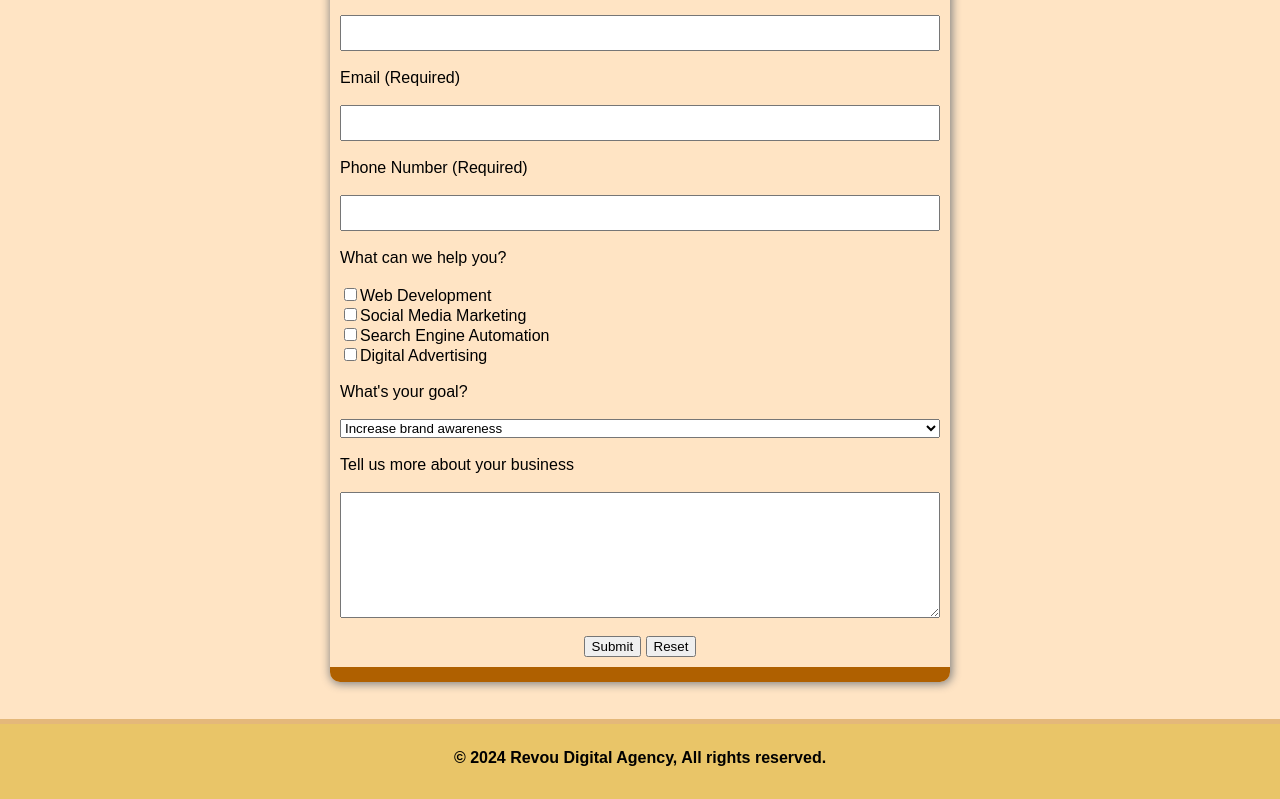
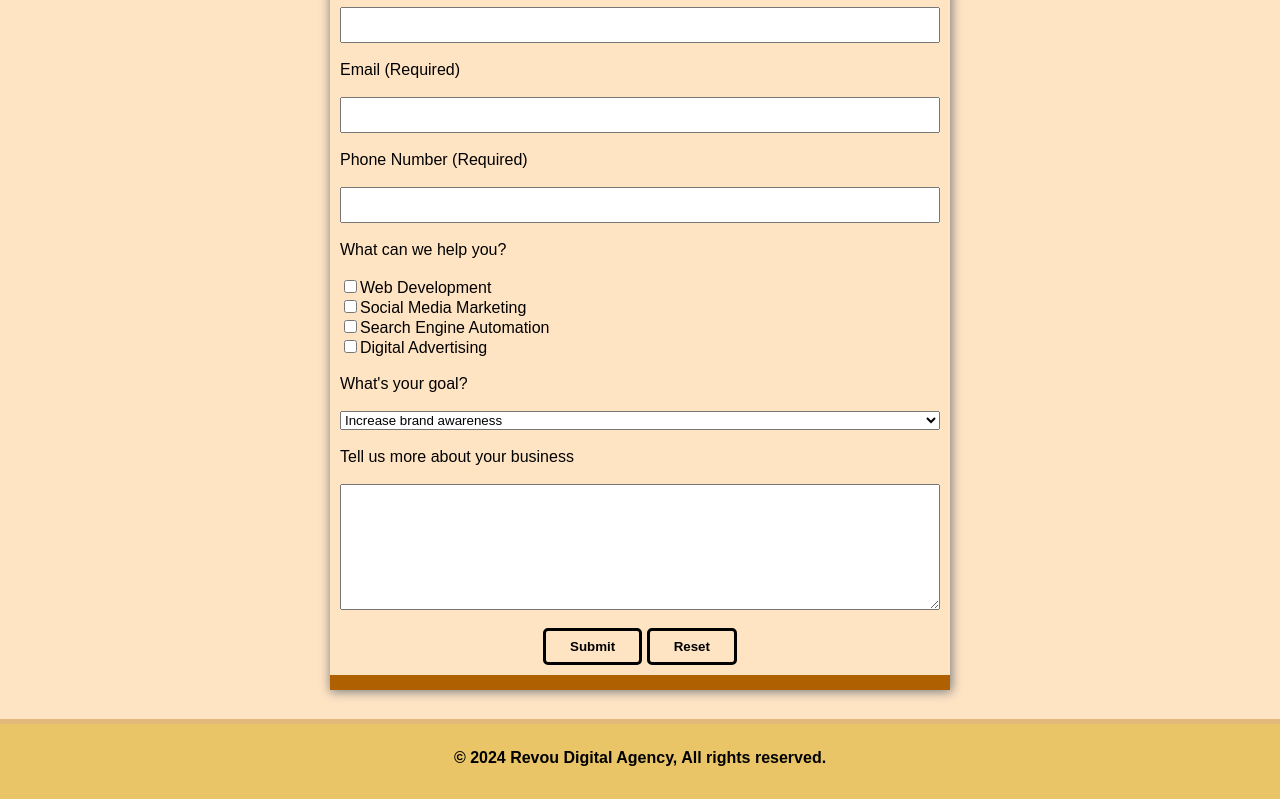
Before and after one commit to revou-fsse-oct24/module-1-Giovanni365, a plain HTML site: page index.html in a window 1280 px wide. Shown: the part 2347-3146 px from the top of the page. Drawn offline with Linux system fonts and the light colour scheme.

Commit message:
Eight Commit

```diff
--- a/index.css
+++ b/index.css
@@ -283,7 +283,6 @@ li a:hover {
 
 .Form {
     box-shadow: 1px 1px 10px 1px grey;
-    border-radius: 10px;
     border-top: 15px solid rgb(175, 96, 0);
     border-bottom: 15px solid rgb(175, 96, 0);
     padding: 10px;
@@ -301,6 +300,16 @@ form>input {
 
 .Submit-Btn {
     text-align: center;
+}
+
+.btn {
+    background-color: transparent;
+    color: black;
+    padding: 0.5rem 1.5rem;
+    border: 3px solid black;
+    border-radius: 5px;
+    cursor: pointer;
+    font-weight: bold;
 }
 
 @media only screen and (max-width: 900px) {
--- a/index.html
+++ b/index.html
@@ -123,8 +123,8 @@
                         <label for="ID-Message">Tell us more about your business</label> <br>
                         <textarea name="Message" id="ID-Message" cols="60" rows="8"></textarea> <br>
                         <div class="Submit-Btn">
-                            <input type="submit" Value="Submit">
-                            <input type="reset" Value="Reset">
+                            <input type="submit" Value="Submit" class="btn">
+                            <input type="reset" Value="Reset" class="btn">
                         </div>
                     </form>
                 </div>
```
Also changed, not shown: 1 other file.
